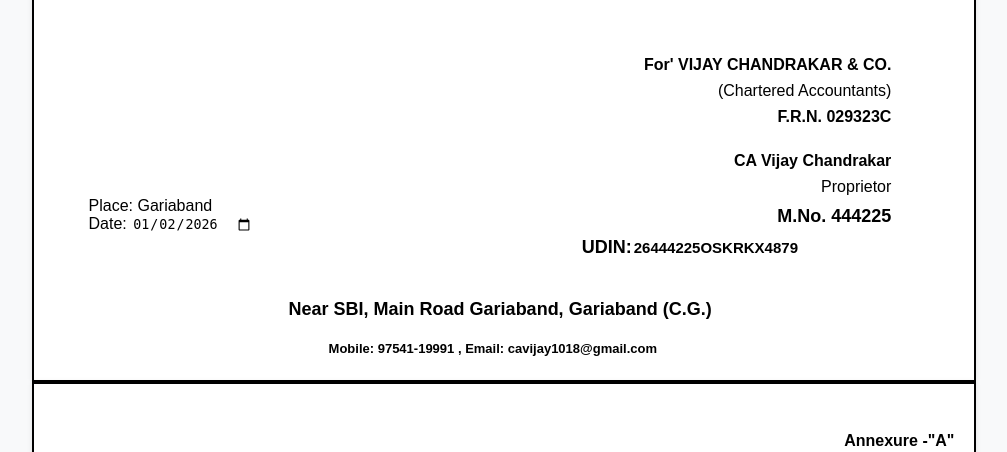
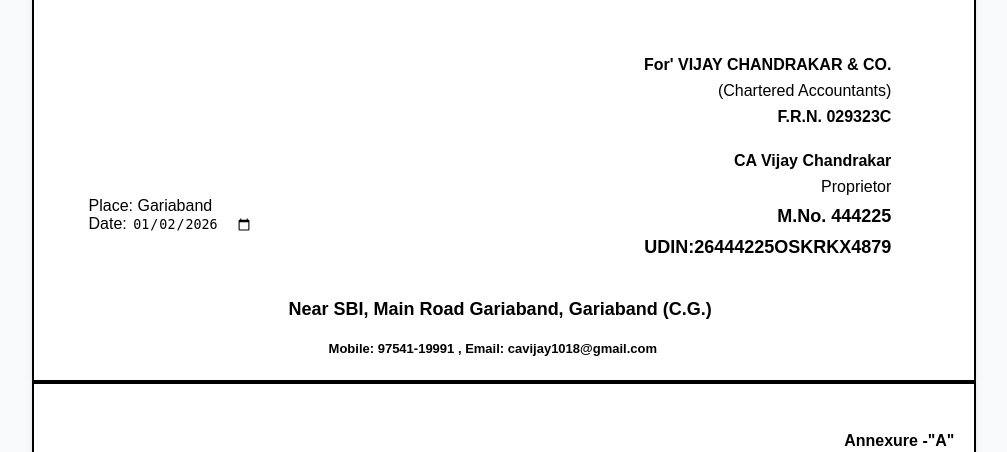
Before and after one commit to ayushch0001/CAVijay, a Django app: template templates/audit/oneMoreTry.html in a window 1280 px wide. Shown: the part 2226-2678 px from the top of the page, without its empty margins (136-1143 px from the left). Run offline with Django 5.2, Linux system fonts and the light colour scheme; data comes from the database, SQL or seed files in the repository; tables that the repository leaves empty hold one stand-in row (values such as "Sample post"); the template is opened without the code that fills it: values that come from a table or form of the project are taken from there, most other values are stand-ins (such as "Sample title", 1, 10 or a date in 2020).

Commit message:
updated bor

```diff
--- a/templates/audit/oneMoreTry.html
+++ b/templates/audit/oneMoreTry.html
@@ -271,7 +271,7 @@
                             <h3>CA Vijay Chandrakar</h3>
                             Proprietor <br>
                             <h2>M.No. 444225 </h2>
-                            <h2>UDIN:<input style="border:none;width:55%;font-weight: bold;FONT-SIZE: 15PX;" type="text" id="Udin" name="Udin" value="{{audit.Udin}}" required></h2><br>
+                            <h2>UDIN:{{audit.Udin}}</h2><br>
                         </td>
                     </tr>
                 </table>
```
